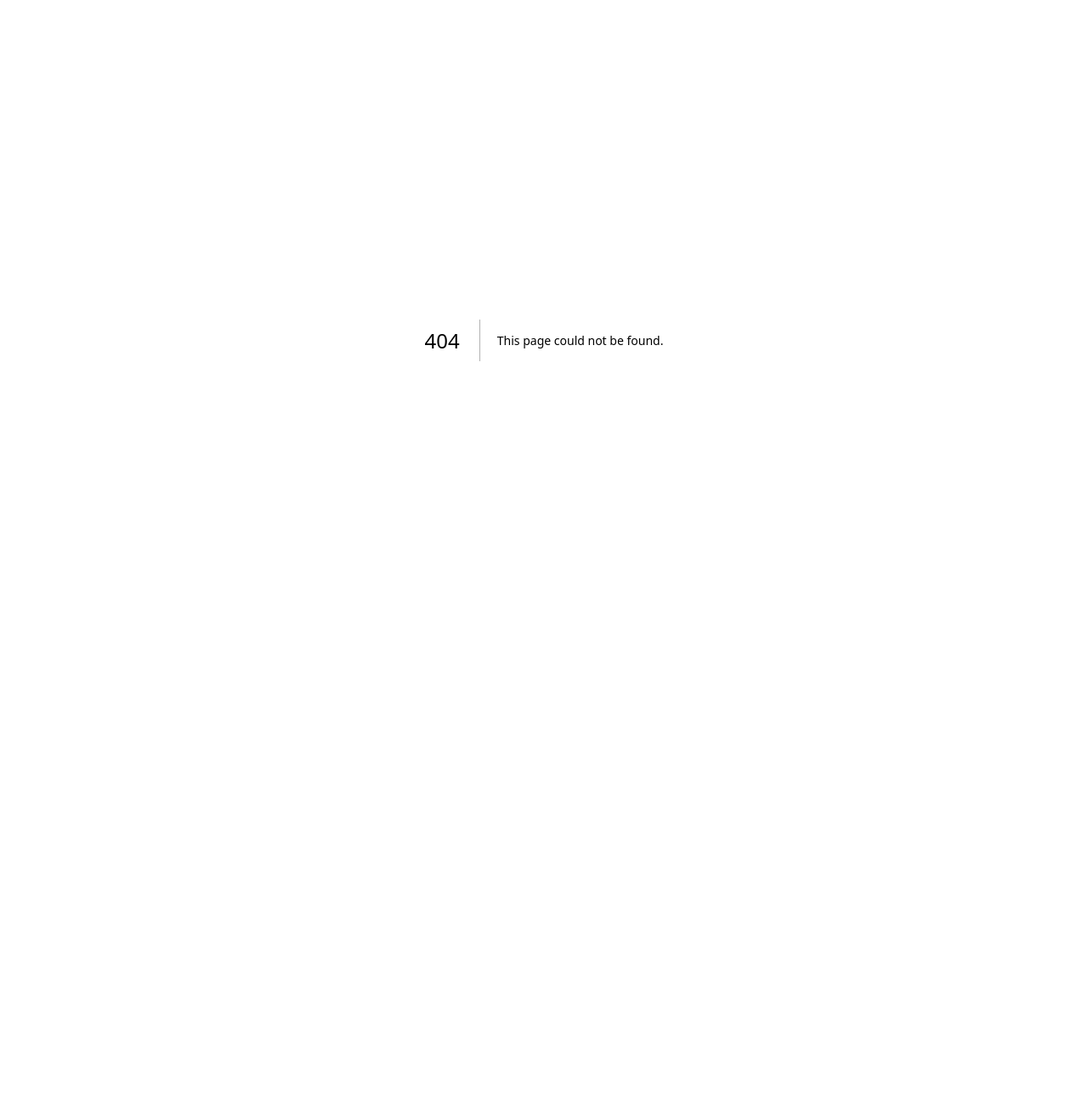
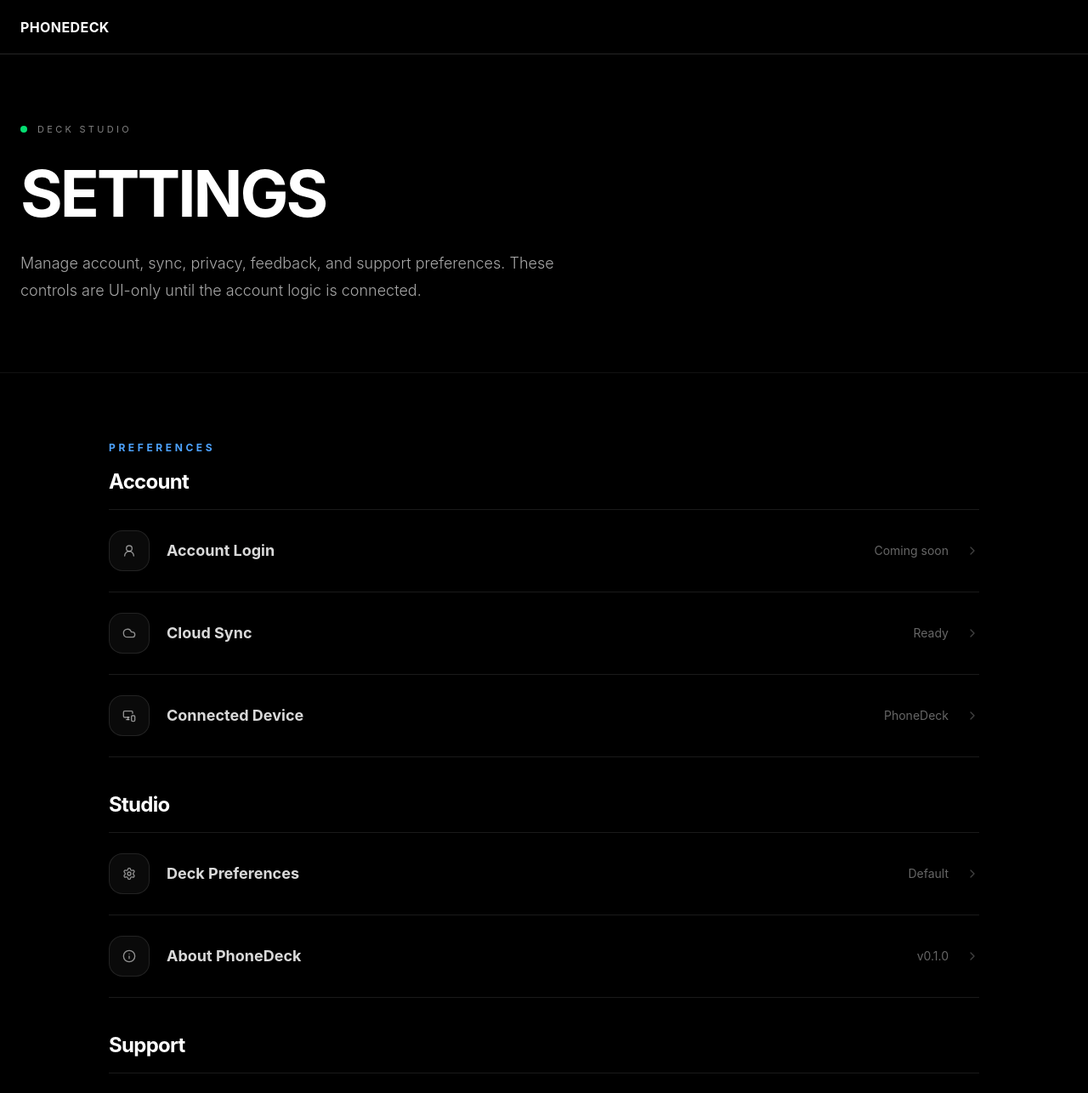
Before and after one commit to shreyanshswaroop/phone-deck-web, a Next.js app: page /deck-studio/settings in a window 1280 px wide. Before the commit this address had no page. Shown: the top 1286 px of the page at 85% size. Before the commit the page ends 800 px from the top, so only its background shows below. Built offline with nearby package versions, Linux system fonts and the light colour scheme.

Commit message:
added settings

```diff
--- a/src/app/deck-studio/page.tsx
+++ b/src/app/deck-studio/page.tsx
@@ -2,14 +2,18 @@
 
 import Image from "next/image";
 import Link from "next/link";
-import { type DragEvent, useEffect, useMemo, useRef, useState } from "react";
+import {
+  type DragEvent,
+  useEffect,
+  useMemo,
+  useRef,
+  useState,
+} from "react";
 import {
   Camera,
   ChevronDown,
   Trash2,
   Folder,
-  HelpCircle,
-  Info,
   MonitorSmartphone,
   Music,
   Play,
@@ -95,7 +99,6 @@
   const [lastSyncedAt, setLastSyncedAt] = useState<number | null>(null);
   const [editingPageId, setEditingPageId] = useState<string | null>(null);
   const [editingPageName, setEditingPageName] = useState("");
-  const [settingsOpen, setSettingsOpen] = useState(false);
   const [appSearch, setAppSearch] = useState("");
   const [connectedPhone, setConnectedPhone] = useState<PhoneDeviceInfo | null>(
     null
@@ -391,7 +394,7 @@
   return (
     <main className="min-h-screen bg-black text-white">
       <div className="grid min-h-screen items-start lg:grid-cols-[340px_1fr]">
-        <aside className="bg-black p-4 lg:sticky lg:top-5 lg:self-start lg:p-5">
+        <aside className="bg-black p-4 lg:sticky lg:top-5 lg:self-start lg:p-0 lg:pl-5">
           <div className="flex min-h-[calc(100vh-32px)] flex-col rounded-[30px] border border-white/[0.13] bg-white/[0.055] p-5 shadow-[inset_0_1px_0_rgba(255,255,255,0.10),0_28px_80px_rgba(0,0,0,0.48)] backdrop-blur-2xl lg:h-[calc(100vh-40px)] lg:min-h-0">
             <div className="flex items-center gap-3">
               <div className="flex h-12 w-12 items-center justify-center rounded-2xl border border-white/[0.12] bg-white/[0.045] shadow-[inset_0_1px_0_rgba(255,255,255,0.08)]">
@@ -526,41 +529,16 @@
             </div>
 
             <div className="mt-8 border-t border-white/10 pt-3">
-              <button
-                type="button"
-                onClick={() => setSettingsOpen((open) => !open)}
-                aria-expanded={settingsOpen}
+              <Link
+                href="/deck-studio/settings"
+                target="_blank"
+                rel="noopener noreferrer"
                 className="flex w-full items-center gap-3 rounded-2xl px-3 py-3 text-left text-sm font-semibold text-white/65 transition hover:bg-white/[0.055] hover:text-white"
               >
                 <Settings className="h-4 w-4 text-white/45" />
                 <span className="min-w-0 flex-1">Settings</span>
-                <ChevronDown
-                  className={`h-4 w-4 text-white/35 transition ${
-                    settingsOpen ? "rotate-180" : ""
-                  }`}
-                />
-              </button>
-
-              {settingsOpen ? (
-                <div className="mt-2 space-y-1">
-                  <Link
-                    href="/"
-                    className="flex items-center gap-3 rounded-xl px-3 py-2.5 text-sm font-medium text-white/70 transition hover:bg-white/[0.055] hover:text-white"
-                  >
-                    <Info className="h-4 w-4 text-white/45" />
-                    <span className="min-w-0 flex-1">About PhoneDeck</span>
-                    <span className="text-xs text-white/30">v0.1.0</span>
-                  </Link>
-
-                  <Link
-                    href="/contact"
-                    className="flex items-center gap-3 rounded-xl px-3 py-2.5 text-sm font-medium text-white/70 transition hover:bg-white/[0.055] hover:text-white"
-                  >
-                    <HelpCircle className="h-4 w-4 text-white/45" />
-                    <span>Help & Feedback</span>
-                  </Link>
-                </div>
-              ) : null}
+                <ChevronDown className="h-4 w-4 -rotate-90 text-white/35" />
+              </Link>
             </div>
           </div>
         </aside>
@@ -675,6 +653,7 @@
           </div>
         </section>
       </div>
+
     </main>
   );
 }
--- /dev/null
+++ b/src/app/deck-studio/settings/page.tsx
@@ -0,0 +1,156 @@
+import Link from "next/link";
+import {
+  ChevronRight,
+  Cloud,
+  HelpCircle,
+  Info,
+  Lock,
+  Mail,
+  MonitorSmartphone,
+  Settings,
+  UserRound,
+} from "lucide-react";
+import type { ReactNode } from "react";
+
+const settingsGroups = [
+  {
+    title: "Account",
+    items: [
+      {
+        icon: <UserRound className="h-4 w-4" />,
+        label: "Account Login",
+        value: "Coming soon",
+      },
+      {
+        icon: <Cloud className="h-4 w-4" />,
+        label: "Cloud Sync",
+        value: "Ready",
+      },
+      {
+        icon: <MonitorSmartphone className="h-4 w-4" />,
+        label: "Connected Device",
+        value: "PhoneDeck",
+      },
+    ],
+  },
+  {
+    title: "Studio",
+    items: [
+      {
+        icon: <Settings className="h-4 w-4" />,
+        label: "Deck Preferences",
+        value: "Default",
+      },
+      {
+        icon: <Info className="h-4 w-4" />,
+        label: "About PhoneDeck",
+        value: "v0.1.0",
+      },
+    ],
+  },
+  {
+    title: "Support",
+    items: [
+      {
+        icon: <HelpCircle className="h-4 w-4" />,
+        label: "Help & Feedback",
+        value: "Share feedback",
+      },
+      {
+        icon: <Mail className="h-4 w-4" />,
+        label: "Contact",
+        value: "Support",
+      },
+      {
+        icon: <Lock className="h-4 w-4" />,
+        label: "Privacy",
+        value: "Policy",
+      },
+    ],
+  },
+];
+
+export default function DeckStudioSettingsPage() {
+  return (
+    <main className="min-h-screen bg-black text-white">
+      <nav className="mx-auto flex h-16 max-w-7xl items-center justify-between border-b border-white/15 px-6">
+        <Link href="/" className="font-bold tracking-wide">
+          PHONEDECK
+        </Link>
+      </nav>
+
+      <section className="mx-auto max-w-7xl px-6 py-20">
+        <div className="mb-8 flex items-center gap-3">
+          <div className="h-2 w-2 rounded-full bg-green-400" />
+          <span className="text-[11px] uppercase tracking-[0.3em] text-white/50">
+            Deck Studio
+          </span>
+        </div>
+
+        <h1 className="max-w-4xl text-[52px] font-bold uppercase leading-[0.92] tracking-[-0.04em] md:text-[76px]">
+          Settings
+        </h1>
+
+        <p className="mt-8 max-w-2xl text-lg font-light leading-8 text-white/65">
+          Manage account, sync, privacy, feedback, and support preferences.
+          These controls are UI-only until the account logic is connected.
+        </p>
+      </section>
+
+      <section className="border-y border-white/7 bg-black px-6 py-20">
+        <div className="mx-auto max-w-5xl">
+          <p className="mb-4 text-xs font-bold uppercase tracking-[0.3em] text-[#4DA3FF]">
+            Preferences
+          </p>
+
+          <div className="space-y-10">
+            {settingsGroups.map((group) => (
+              <section key={group.title}>
+                <h2 className="mb-4 text-2xl font-bold tracking-[-0.03em]">
+                  {group.title}
+                </h2>
+
+                <div className="divide-y divide-white/10 border-y border-white/10">
+                  {group.items.map((item) => (
+                    <SettingsItem
+                      key={item.label}
+                      icon={item.icon}
+                      label={item.label}
+                      value={item.value}
+                    />
+                  ))}
+                </div>
+              </section>
+            ))}
+          </div>
+        </div>
+      </section>
+    </main>
+  );
+}
+
+function SettingsItem({
+  icon,
+  label,
+  value,
+}: {
+  icon: ReactNode;
+  label: string;
+  value: string;
+}) {
+  return (
+    <button
+      type="button"
+      className="flex w-full items-center gap-5 py-6 text-left transition hover:bg-white/[0.035]"
+    >
+      <span className="flex h-12 w-12 shrink-0 items-center justify-center rounded-2xl border border-white/10 bg-white/[0.04] text-white/55">
+        {icon}
+      </span>
+      <span className="min-w-0 flex-1">
+        <span className="block text-lg font-bold text-white/85">{label}</span>
+      </span>
+      <span className="hidden text-sm text-white/40 sm:block">{value}</span>
+      <ChevronRight className="h-4 w-4 text-white/25" />
+    </button>
+  );
+}
```
